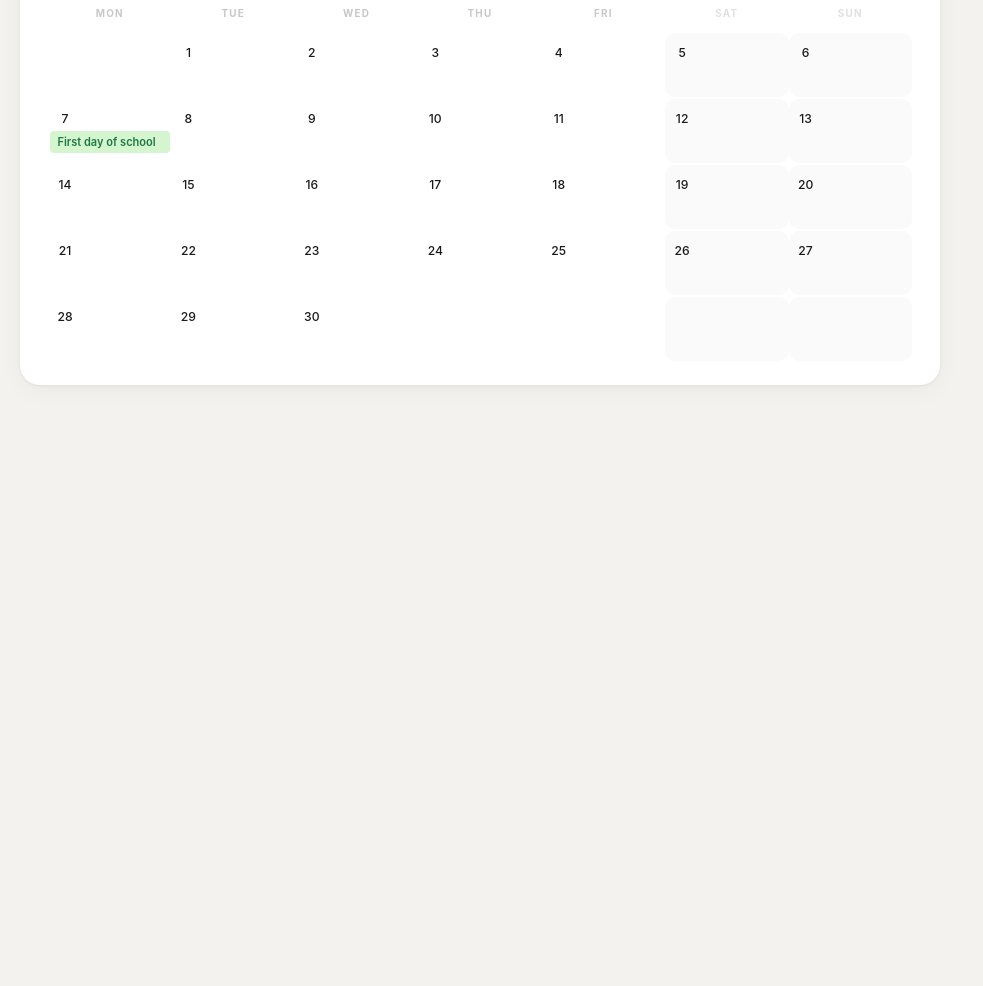
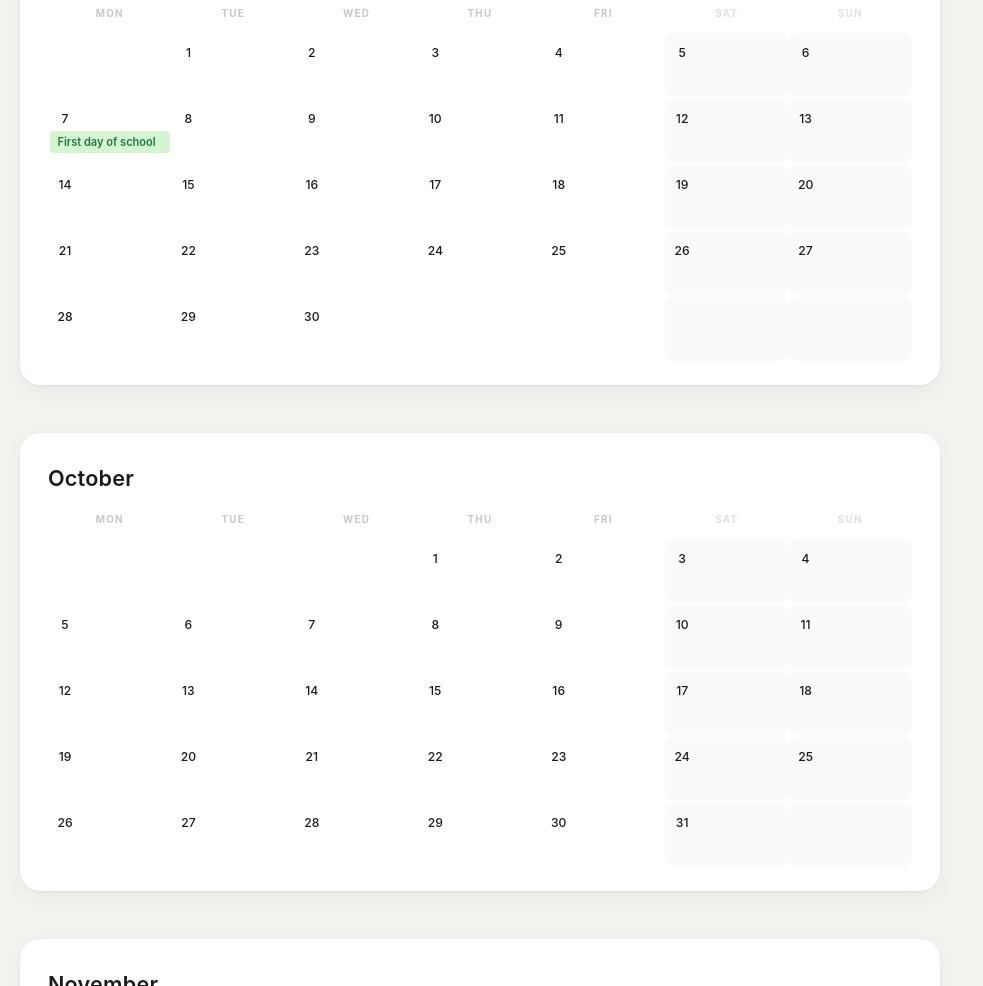
Before and after one commit to ipotemka/family-calendar, a website: page index.html in a window 1280 px wide. Shown: the part 1814-2800 px from the top of the page, without its empty margins (0-983 px from the left). Before the commit the page ends 2271 px from the top, so only its background shows below. Drawn offline with Linux system fonts and the light colour scheme; no server answers.

Commit message:
Update header and extend MONTHS array for calendar

```diff
--- a/index.html
+++ b/index.html
@@ -643,8 +643,8 @@ body {
      ========================================================= -->
 <header class="header">
   <div>
-    <h1>Summer 2026</h1>
-    <p>Click a day to add an event &middot; Drag to move &middot; Click event to edit</p>
+<h1>Family Travel Plans</h1>
+     <p>Shared family calendar for trips, bookings and travel planning</p>
   </div>
   <div class="header-actions">
     <button class="icon-btn" id="fs-btn" title="Toggle fullscreen" onclick="toggleFullscreen()">
@@ -706,7 +706,7 @@ body {
 // ==========================================================
 
 const YEAR   = 2026;
-const MONTHS = [5, 6, 7, 8]; // 0-indexed: Jun=5 Jul=6 Aug=7 Sep=8
+const MONTHS = [5, 6, 7, 8, 9, 10, 11, 0, 1, 2, 3, 4];
 
 const MONTH_NAMES = [
   'January','February','March','April','May','June',
@@ -917,7 +917,14 @@ async function saveToStorage() {
 function renderCalendar() {
   const root = document.getElementById('calendar');
   root.innerHTML = '';
-  MONTHS.forEach(month => root.appendChild(buildMonthBlock(YEAR, month)));
+
+  MONTHS.forEach(month => {
+
+    const year = month >= 5 ? 2026 : 2027;
+
+    root.appendChild(buildMonthBlock(year, month));
+
+  });
 }
 
 /** Build a complete month section */
```
